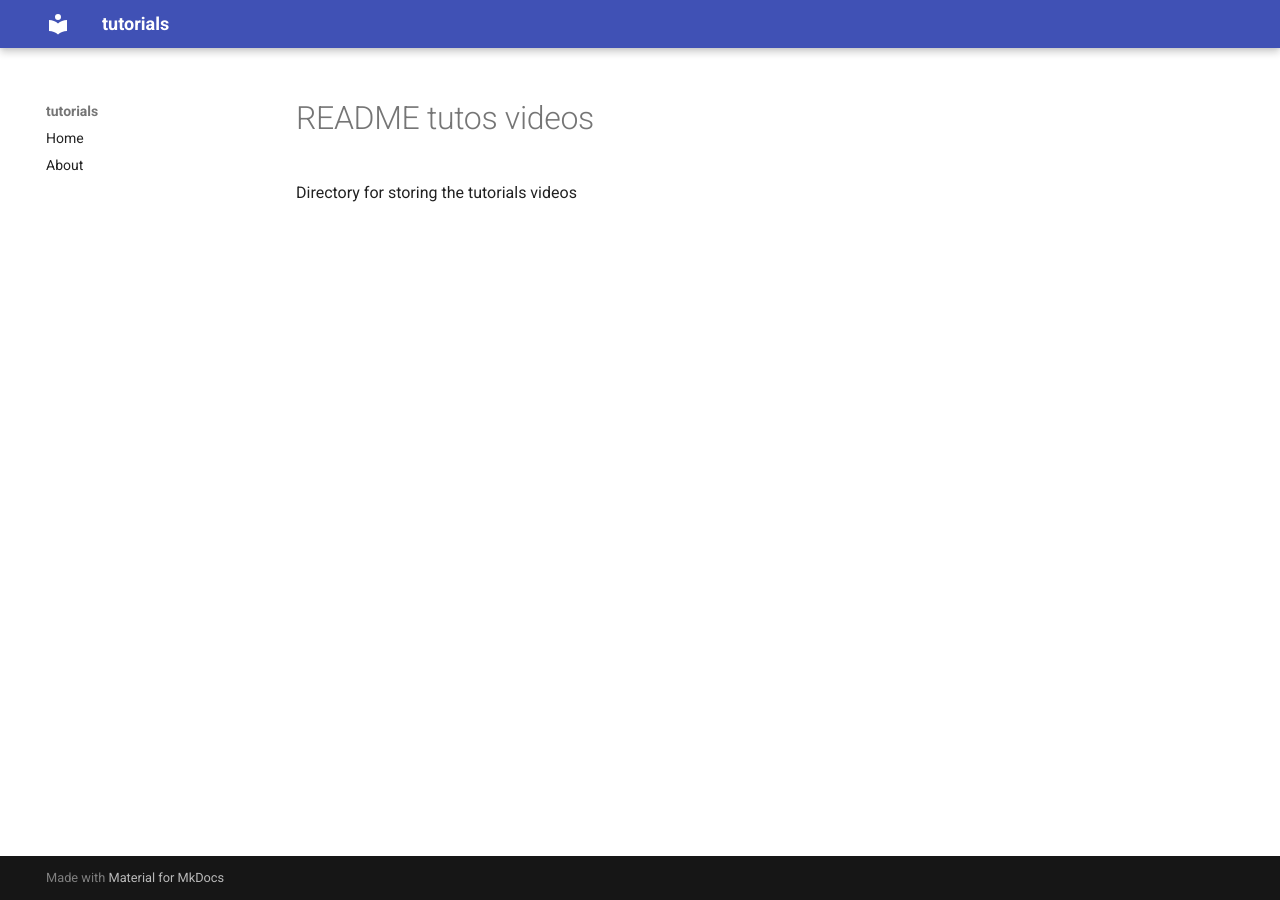
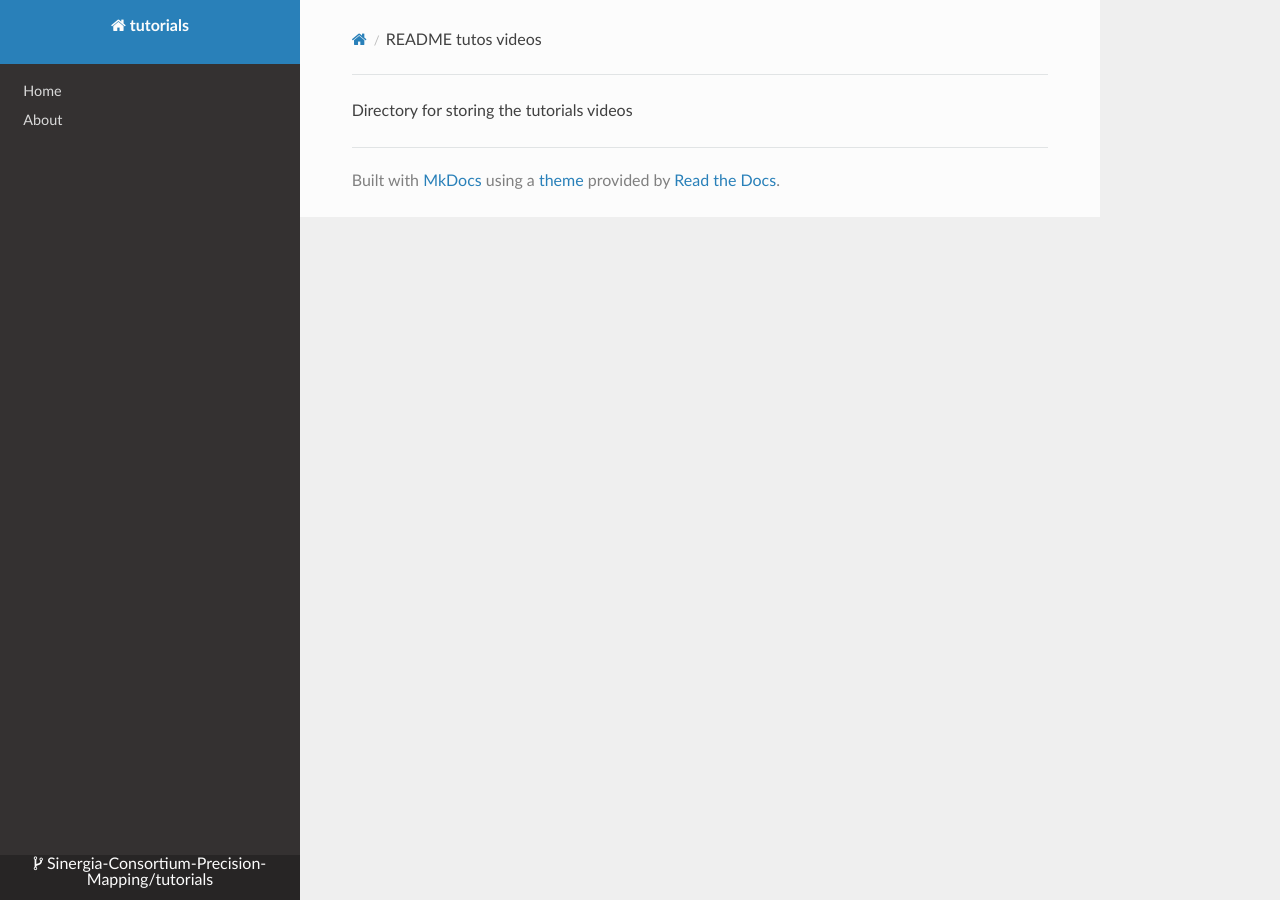
Before and after one commit to Sinergia-Consortium-Precision-Mapping/tutorials, an MkDocs documentation site: the page built from docs/tutos_videos/README_tutos_videos.md, in a window 1280 px wide. Built offline with MkDocs 1.6.1, drawn with Linux system fonts in a browser that asks for light colours; nearby versions of some CDN libraries.

Commit message:
Change the themre mkdocs from Material to Readthedocs

```diff
--- a/mkdocs.yml
+++ b/mkdocs.yml
@@ -15,4 +15,4 @@ plugins:
 
 
 theme:
-  name: 'material'
+  name: 'readthedocs'
--- a/requirements.txt
+++ b/requirements.txt
@@ -1,3 +1,4 @@
 mkdocs[i18n]
 mkdocs-material[imaging]
 mkdocs-video
+mkdocs-readthedocs
```
Also changed, not shown: docs/index.md (line endings or trailing spaces).
